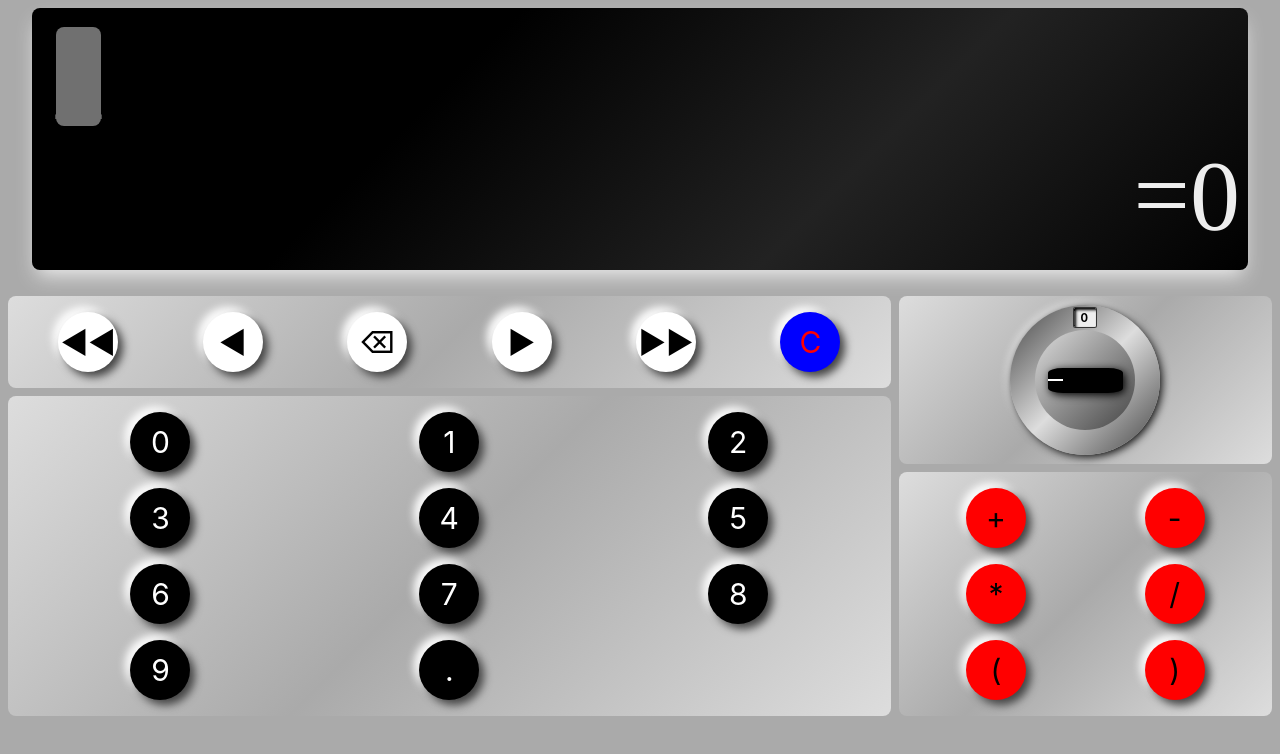
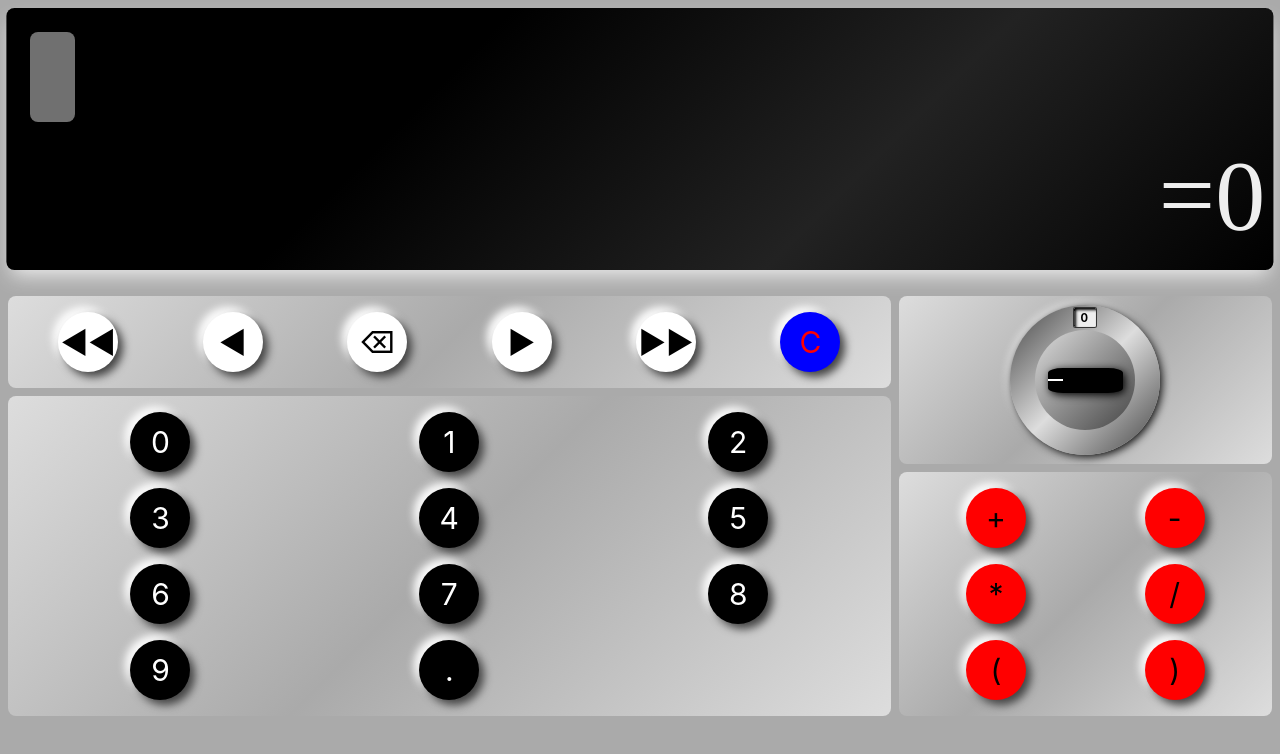
Before and after one commit to voskanvl/calculator, a React (Create React App) app: page / in a window 1280 px wide. Shown: the top 754 px of the page. Built offline with nearby package versions, Linux system fonts and the light colour scheme; a web font is replaced by a local one.

Commit message:
fix pointer

```diff
--- a/public/index.html
+++ b/public/index.html
@@ -1,3 +1,5 @@
+<!-- @format -->
+
 <!DOCTYPE html>
 <html lang="en">
     <head>
@@ -24,7 +26,7 @@
       work correctly both with client-side routing and a non-root public URL.
       Learn how to configure a non-root public URL by running `npm run build`.
     -->
-    <title>React App</title>
+        <title>Calculator</title>
     </head>
     <body>
         <noscript>You need to enable JavaScript to run this app.</noscript>
@@ -38,6 +40,5 @@
 
       To begin the development, run `npm start` or `yarn start`.
       To create a production bundle, use `npm run build` or `yarn build`.
-    -->
-  </body>
+    --></body>
 </html>
--- a/src/components/output.jsx
+++ b/src/components/output.jsx
@@ -12,7 +12,7 @@ const Output = ({ output, fixed = 0 }) => {
     let right = value.slice(pointer + 1);
     if (pointer === value.length) {
         left = value.slice();
-        current = <span className={styles.pointerRight}>_</span>;
+        current = <div className={styles.pointerRight}>_</div>;
         right = "";
     }
     const caret = useRef(null);
@@ -45,9 +45,9 @@ const Output = ({ output, fixed = 0 }) => {
         <div className={styles.output}>
             <div className={styles.input}>
                 {left}
-                <span className={styles.pointer} ref={caret}>
+                <div className={styles.pointer} ref={caret}>
                     {current}
-                </span>
+                </div>
                 {right}
             </div>
             <div className={styles.equal}>={postSet()}</div>
--- a/src/components/output.module.scss
+++ b/src/components/output.module.scss
@@ -3,7 +3,7 @@
 .output {
     font-family: "Digital-7";
     top: 0.5rem;
-    width: 95vw;
+    width: 99vw;
     box-sizing: border-box;
     background: linear-gradient(-45deg, #000, #222, #000, #000);
     padding: 0.5rem;
@@ -37,17 +37,16 @@
     }
 }
 .pointer {
+    display: inline-block;
     opacity: 0;
-    font-weight: 100;
-    // text-shadow: 0px 0px 5px white;
-    vertical-align: 0%;
+    // vertical-align: 0%;
     animation: blink 1.5s infinite;
-    // margin: -0.4rem;
-    color: #333;
     background-color: #eee;
     border-radius: 0.5rem;
+    color: #242;
     & > .pointerRight {
-        color: #eee;
+        color:transparent;
+        font-size: inherit;
     }
 }
 @keyframes blink {
@@ -55,7 +54,7 @@
         opacity: 0;
     }
     50% {
-        opacity: 100%;
+        opacity: 1;
     }
     100% {
         opacity: 0;
```
Lines whose indentation alone changed are shown as unchanged.
